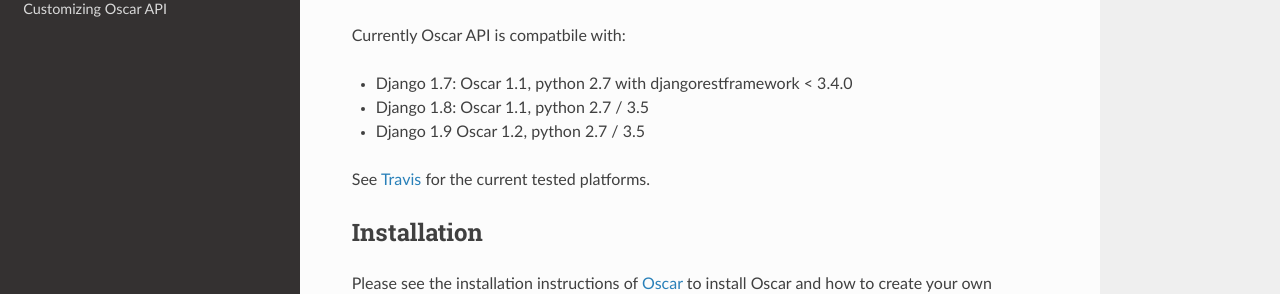
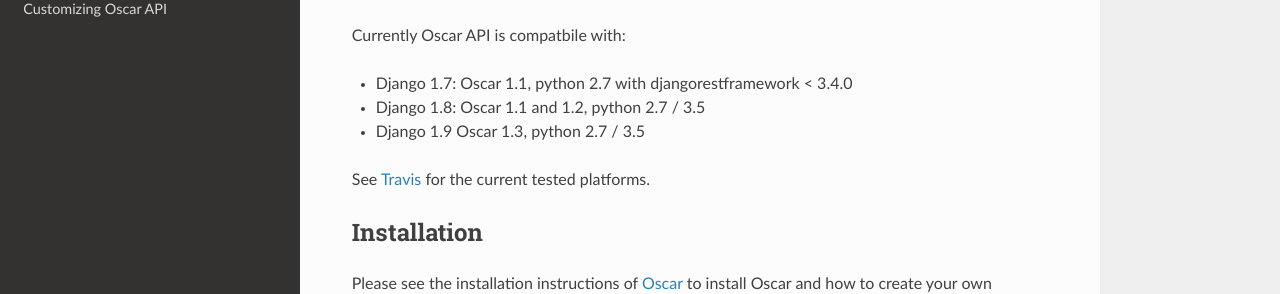
Before and after one commit to django-oscar/django-oscar-api, a Sphinx documentation site: the page built from docs/source/index.rst, in a window 1280 px wide and 900 px high. Shown: the part 288-582 px from the top of the window. Built offline with Sphinx 7.4.7 and the Read the Docs theme 2.0.0, drawn with Linux system fonts in a browser that asks for light colours.

Commit message:
Oscar 1.3 is the first release compatible with django-1.9

```diff
--- a/docs/source/index.rst
+++ b/docs/source/index.rst
@@ -16,8 +16,8 @@
 Currently Oscar API is compatbile with:
 
 - Django 1.7: Oscar 1.1, python 2.7 with djangorestframework < 3.4.0
-- Django 1.8: Oscar 1.1, python 2.7 / 3.5
-- Django 1.9  Oscar 1.2, python 2.7 / 3.5
+- Django 1.8: Oscar 1.1 and 1.2, python 2.7 / 3.5
+- Django 1.9  Oscar 1.3, python 2.7 / 3.5
 
 See `Travis`_ for the current tested platforms.
 
```
